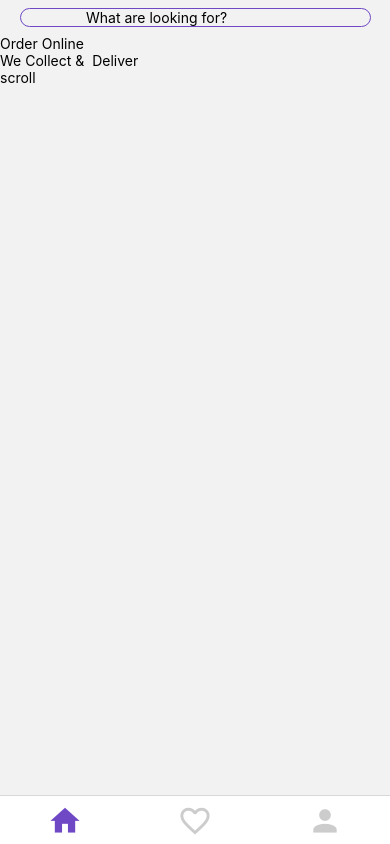
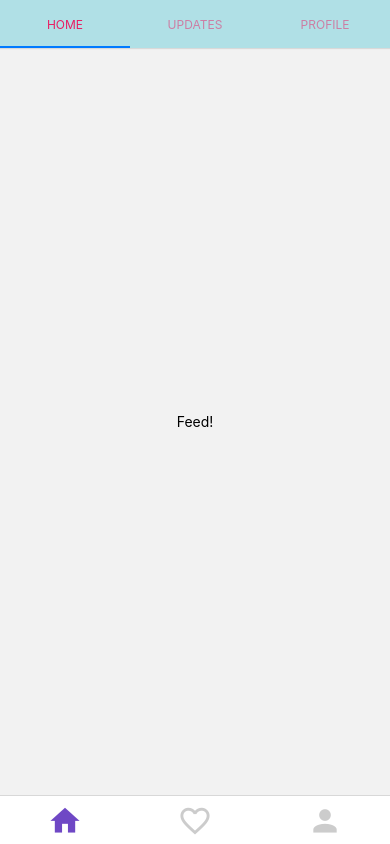
Before and after one commit to jacob-d242/Maigaz, a React Native app: screen /Shop in a window 390 px wide. Built offline with nearby package versions, Linux system fonts and the light colour scheme.

Commit message:
uadding tap view component

```diff
--- a/package.json
+++ b/package.json
@@ -17,6 +17,7 @@
     "@react-native-firebase/auth": "^15.6.0",
     "@react-native-firebase/firestore": "^15.7.0",
     "@react-navigation/bottom-tabs": "^6.3.2",
+    "@react-navigation/material-top-tabs": "^6.4.0",
     "@react-navigation/native": "^6.0.11",
     "@react-navigation/native-stack": "^6.7.0",
     "lottie-react-native": "^5.1.4",
--- a/src/navigation/BottomTabs.js
+++ b/src/navigation/BottomTabs.js
@@ -13,7 +13,7 @@ const Tab = createBottomTabNavigator();
 export default function BottomTabs() {
     let size = 35;
     return (
-        //<NavigationContainer>
+
            <Tab.Navigator
                 screenOptions={({ route }) => ({
                     headerShown: false,
@@ -65,6 +65,6 @@ export default function BottomTabs() {
             {/*<Tab.Screen name="Cart" component={Cart} />*/}
             <Tab.Screen name="Profile" component={Profile} />
             </Tab.Navigator>
-        //</NavigationContainer>
+
     )
 }
--- a/src/navigation/DashNavigation.js
+++ b/src/navigation/DashNavigation.js
@@ -5,18 +5,18 @@ import ProductAdd from "../screens/Seller/ProductAdd";
 import MapView from "../screens/home/components/MapView";
 import Cart from "../screens/home/Cart";
 import DeliverAdress from '../screens/home/components/DeliverAdress'
-import Shop from "../screens/home/Shop";
+import TopBar from "./TopBar";
 const Stack = createNativeStackNavigator();
 
-export default function DashNavigation () {
+export default function DashNavigation() {
     return (
         <Stack.Navigator screenOptions={{ headerShown: false }}>
-            <Stack.Screen name="HomeComponent" component={HomeScreen}/>
+            <Stack.Screen name="HomeComponent" component={HomeScreen} />
             <Stack.Screen name="addProduct" component={ProductAdd} />
             <Stack.Screen name="Maps" component={MapView} />
             <Stack.Screen name="Cart" component={Cart} />
             <Stack.Screen name="OrderAdress" component={DeliverAdress} />
-            <Stack.Screen name="Shop" component={Shop} />
+            <Stack.Screen name="Shop" component={TopBar} />
         </Stack.Navigator>
     )
 }
--- /dev/null
+++ b/src/navigation/TopBar.js
@@ -0,0 +1,58 @@
+import React from 'react'
+import { Text, View } from 'react-native';
+import { NavigationContainer } from '@react-navigation/native';
+import { createMaterialTopTabNavigator } from '@react-navigation/material-top-tabs';
+
+function FeedScreen() {
+  return (
+    <View style={{ flex: 1, justifyContent: 'center', alignItems: 'center' }}>
+      <Text>Feed!</Text>
+    </View>
+  );
+}
+
+function NotificationsScreen() {
+  return (
+    <View style={{ flex: 1, justifyContent: 'center', alignItems: 'center' }}>
+      <Text>Notifications!</Text>
+    </View>
+  );
+}
+
+function ProfileScreen() {
+  return (
+    <View style={{ flex: 1, justifyContent: 'center', alignItems: 'center' }}>
+      <Text>Profile!</Text>
+    </View>
+  );
+}
+
+export default function TopBar() {
+    const Tab = createMaterialTopTabNavigator();
+  return (
+    <Tab.Navigator
+    initialRouteName="Feed"
+    screenOptions={{
+      tabBarActiveTintColor: '#e91e63',
+      tabBarLabelStyle: { fontSize: 12 },
+      tabBarStyle: { backgroundColor: 'powderblue' },
+    }}
+  >
+    <Tab.Screen
+      name="Feed"
+      component={FeedScreen}
+      options={{ tabBarLabel: 'Home' }}
+    />
+    <Tab.Screen
+      name="Notifications"
+      component={NotificationsScreen}
+      options={{ tabBarLabel: 'Updates' }}
+    />
+    <Tab.Screen
+      name="Profile"
+      component={ProfileScreen}
+      options={{ tabBarLabel: 'Profile' }}
+    />
+  </Tab.Navigator>
+  )
+}
--- a/src/screens/home/Shop.js
+++ b/src/screens/home/Shop.js
@@ -1,6 +1,8 @@
 import React from 'react'
 import { SafeAreaView, View, StyleSheet,Text} from 'react-native'
-import Product from './components/Product'
+import { COLORS } from '../../constants/Index'
+import ProductCard from './components/ProductCard'
+
 import SearchBar from './components/SearchBar'
 import SwipeScroll from './components/SwipeScroll'
 
@@ -8,17 +10,20 @@ export default function Shop() {
     return (
         <SafeAreaView>
             <SearchBar />
-            <View>
-                <Text>Order Online </Text>
-                <Text>We Collect &  Deliver </Text>
+            <View style={{alignItems:'center'}}>
+                <Text style={styles.text}>Order Online </Text>
+                <Text style={styles.text}>We Collect &  Deliver </Text>
             </View>
-            <SwipeScroll/>
-            <Product />
+
         </SafeAreaView>
     )
 }
 
 
-const style = StyleSheet.create({
-
+const styles = StyleSheet.create({
+    text: {
+        fontFamily: "Inter-Bold",
+        fontSize: 18,
+        color:COLORS.primary
+    }
 })
--- a/src/screens/home/components/Product.js
+++ b/src/screens/home/components/ProductCard.js
@@ -1,6 +1,6 @@
 import React from "react";
 import { View,Text} from "react-native";
-export default function Product() {
+export default function ProductCard() {
     <View>
         <Text>Products</Text>
     </View>
--- a/src/screens/home/components/SwipeScroll.js
+++ b/src/screens/home/components/SwipeScroll.js
@@ -1,9 +1,12 @@
-import React from 'react'
-import { View ,Text} from 'react-native'
-export default function () {
-    return (
-        <View>
-                <Text>scroll</Text>
-        </View>
-    )
+import { createMaterialTopTabNavigator } from '@react-navigation/material-top-tabs';
+import ProductCard from './ProductCard';
+
+
+
+export default function SwipeScroll() {
+  return (
+   <View>
+
+    </View>
+  );
 }
```
Also changed, not shown: src/navigation/AdminNavigator.js (deleted, +0 -13 lines), 1 other file (tests, documents, lock files or other folders).
